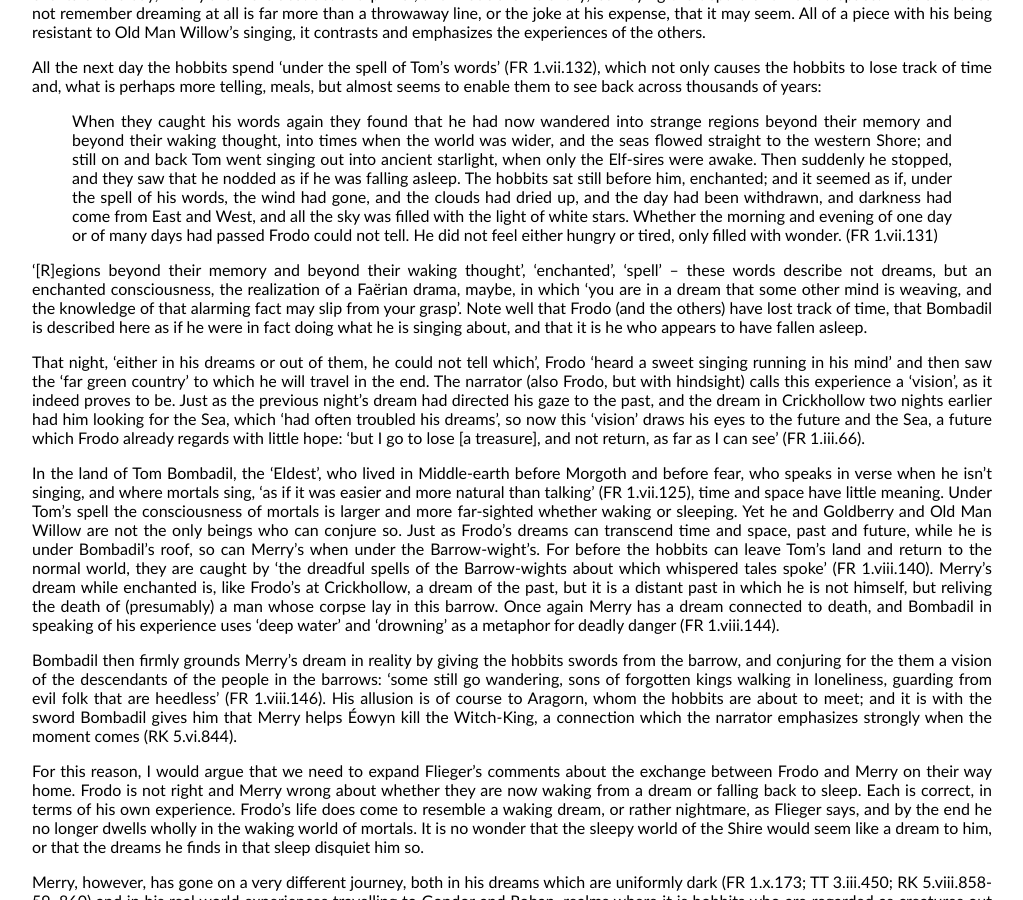
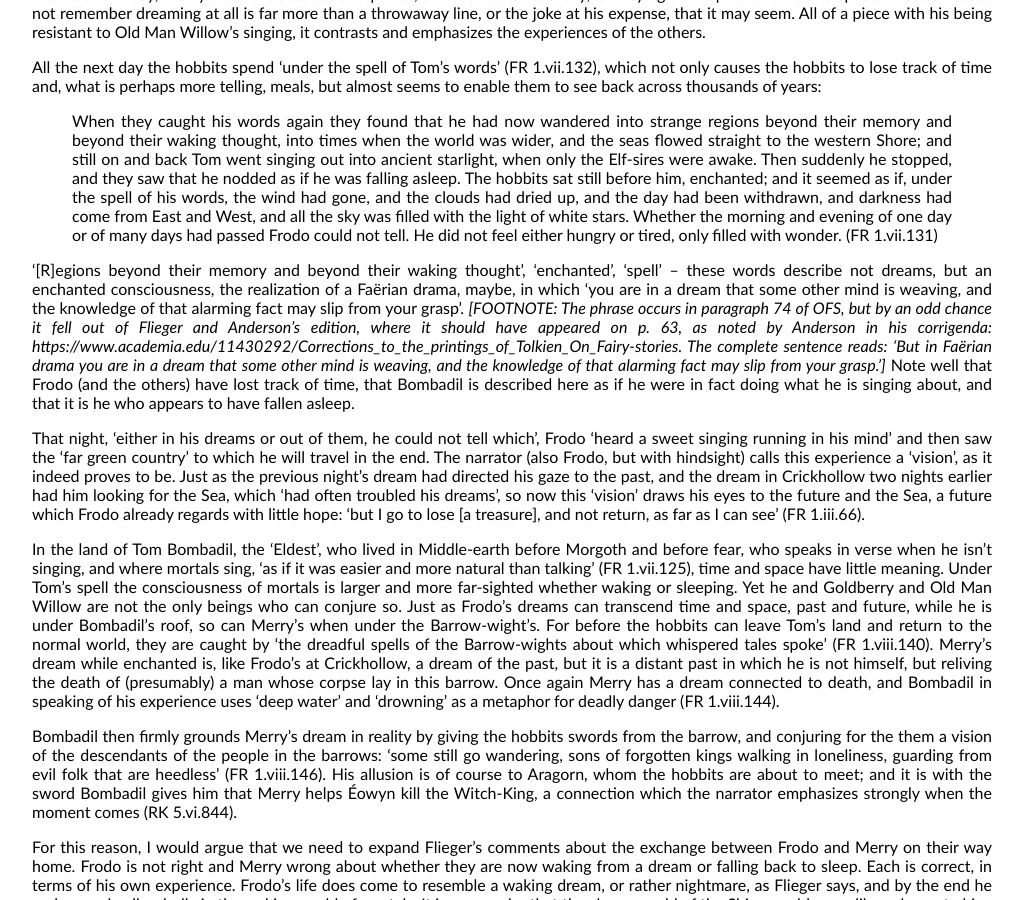
Before and after one commit to uoou/AWildernessOfDragons, a Jekyll site: the page built from essay.md, in a window 1280 px wide and 900 px high, scrolled down 4064 px. Shown: the whole window, without its empty margins (0-1023 px from the left). Built offline with Jekyll 4.4.1, drawn with Linux system fonts in a browser that asks for light colours; Markdown is read by kramdown in place of the engine named in the settings.

Commit message:
Update essay.md

```diff
--- a/essay.md
+++ b/essay.md
@@ -91,7 +91,7 @@ All the next day the hobbits spend ‘under the spell of Tom’s words’ (FR 1.
 >Whether the morning and evening of one day or of many days had passed Frodo could not tell. He did not feel either hungry or tired, only filled with wonder.
 >(FR 1.vii.131)
 
-‘[R]egions beyond their memory and beyond their waking thought’, ‘enchanted’, ‘spell’ – these words describe not dreams, but an enchanted consciousness, the realization of a Faërian drama, maybe, in which ‘you are in a dream that some other mind is weaving, and the knowledge of that alarming fact may slip from your grasp’.  Note well that Frodo (and the others) have lost track of time, that Bombadil is described here as if he were in fact doing what he is singing about, and that it is he who appears to have fallen asleep.
+‘[R]egions beyond their memory and beyond their waking thought’, ‘enchanted’, ‘spell’ – these words describe not dreams, but an enchanted consciousness, the realization of a Faërian drama, maybe, in which ‘you are in a dream that some other mind is weaving, and the knowledge of that alarming fact may slip from your grasp’. *[FOOTNOTE: The phrase occurs in paragraph 74 of OFS, but by an odd chance it fell out of Flieger and Anderson’s edition, where it should have appeared on p. 63, as noted by Anderson in his corrigenda: https://www.academia.edu/11430292/Corrections_to_the_printings_of_Tolkien_On_Fairy-stories. The complete sentence reads: ‘But in Faërian drama you are in a dream that some other mind is weaving, and the knowledge of that alarming fact may slip from your grasp.’]* Note well that Frodo (and the others) have lost track of time, that Bombadil is described here as if he were in fact doing what he is singing about, and that it is he who appears to have fallen asleep.
 
 That night, ‘either in his dreams or out of them, he could not tell which’, Frodo ‘heard a sweet singing running in his mind’ and then saw the ‘far green country’ to which he will travel in the end.  The narrator (also Frodo, but with hindsight) calls this experience a ‘vision’, as it indeed proves to be.  Just as the previous night’s dream had directed his gaze to the past, and the dream in Crickhollow two nights earlier had him looking for the Sea, which ‘had often troubled his dreams’, so now this ‘vision’ draws his eyes to the future and the Sea, a future which Frodo already regards with little hope: ‘but I go to lose [a treasure], and not return, as far as I can see’ (FR 1.iii.66).
 
```
